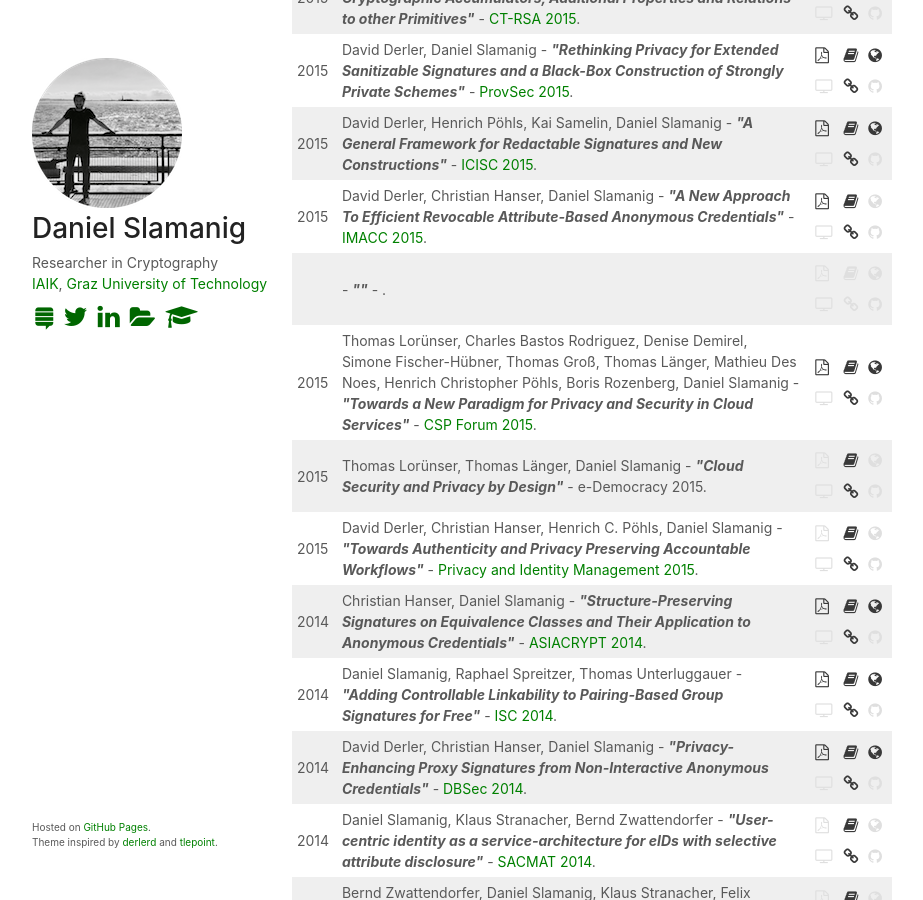
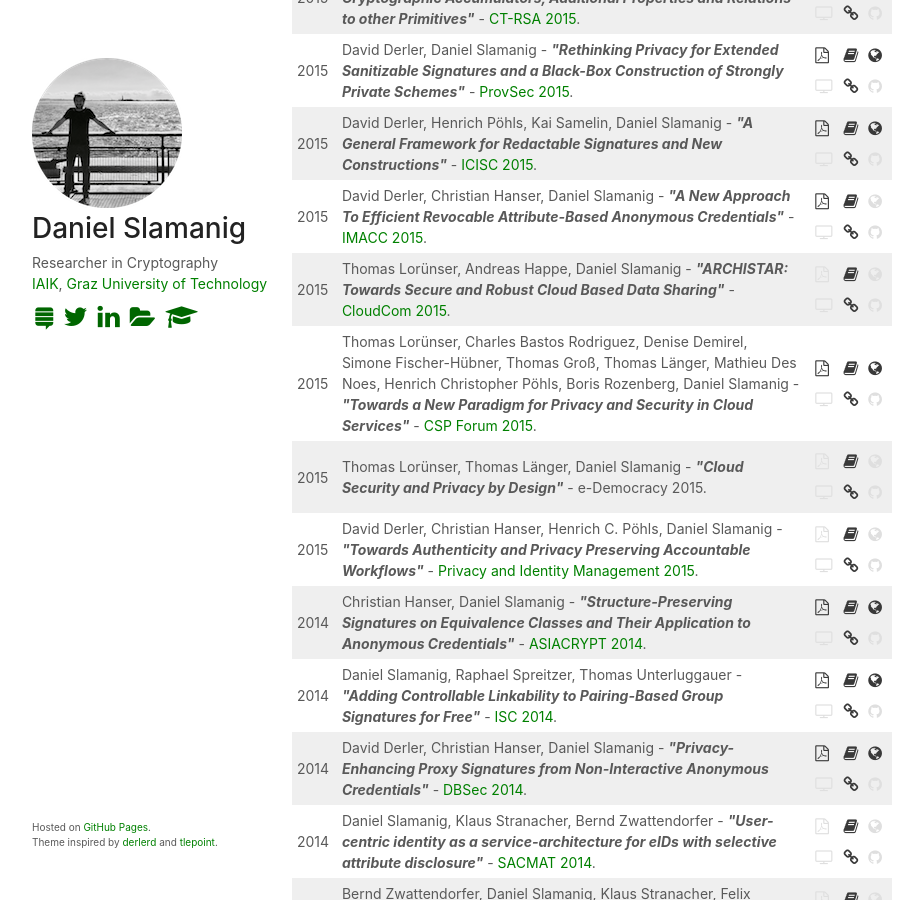
Before and after one commit to drl3c7er/drl3c7er.github.io, a Jekyll site: the page built from index.html, in a window 1280 px wide and 900 px high, scrolled down 1768 px. Shown: the whole window, without its empty margins (178-1101 px from the left). Built offline with Jekyll 4.4.1, drawn with Linux system fonts in a browser that asks for light colours.

Commit message:
fixed pubs

```diff
--- a/_proc/2015-01-08-cloudcom.markdown
+++ b/_proc/2015-01-08-cloudcom.markdown
@@ -1,7 +1,7 @@
 ---
 layout: post
 year: 2015
-title: ARCHISTAR: Towards Secure and Robust Cloud Based Data Sharing
+title: "ARCHISTAR: Towards Secure and Robust Cloud Based Data Sharing"
 authors: Thomas Lorünser, Andreas Happe, Daniel Slamanig
 venue: CloudCom 2015
 vurl: http://2015.cloudcom.org
```
